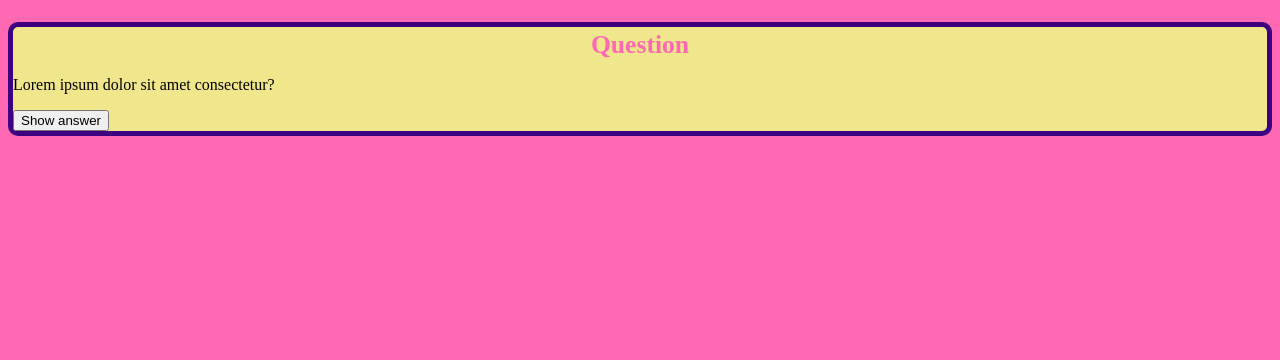
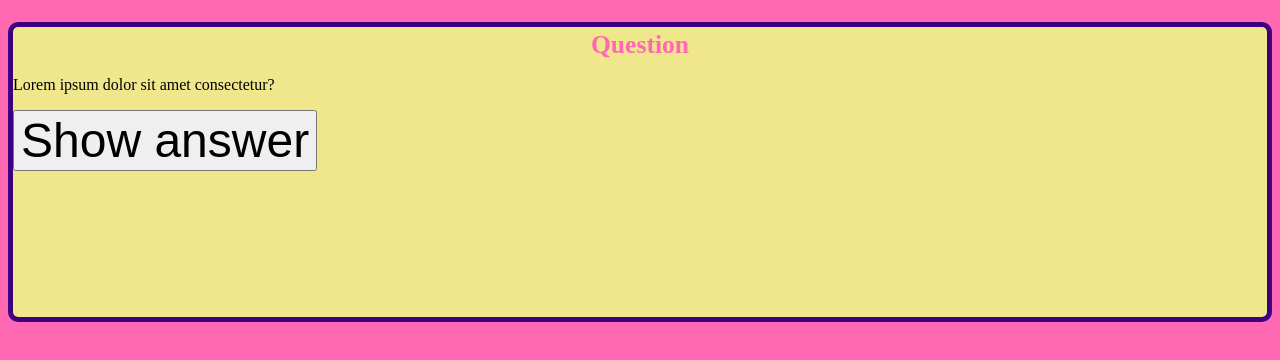
Before and after one commit to jswane/Quiz-App, a plain HTML site: page html/index.html in a window 1280 px wide. Shown: the part 92-452 px from the top of the page. Drawn offline with Linux system fonts and the light colour scheme.

Commit message:
more styles

```diff
--- a/styles/components/card.css
+++ b/styles/components/card.css
@@ -2,8 +2,9 @@
   background-color: khaki;
   border-radius: 10px;
   border: rgb(60, 0, 128) 5px solid;
+  height: 300px;
   margin-top: 3px;
-
+  margin-block-end: 50px;
 }
 
 .card__question {
@@ -43,15 +44,17 @@ margin: 15px;
 padding: 2px;
 }
 
+/* unsicher, ob das überhaupt greifen kann, da sich nichts verändert*/
 .card__button {
 display: flex;
 justify-content: center;
+font-size: 3rem;
 }
 
 .card__button--show-answer {
 color: rgb(37, 37, 37);
 background-color: lightpink;
-font-size: 1.2rem;
+font-size: 1.3rem;
 border: 4px;
 border-radius: 14px;
 margin-bottom: 30px;
```
